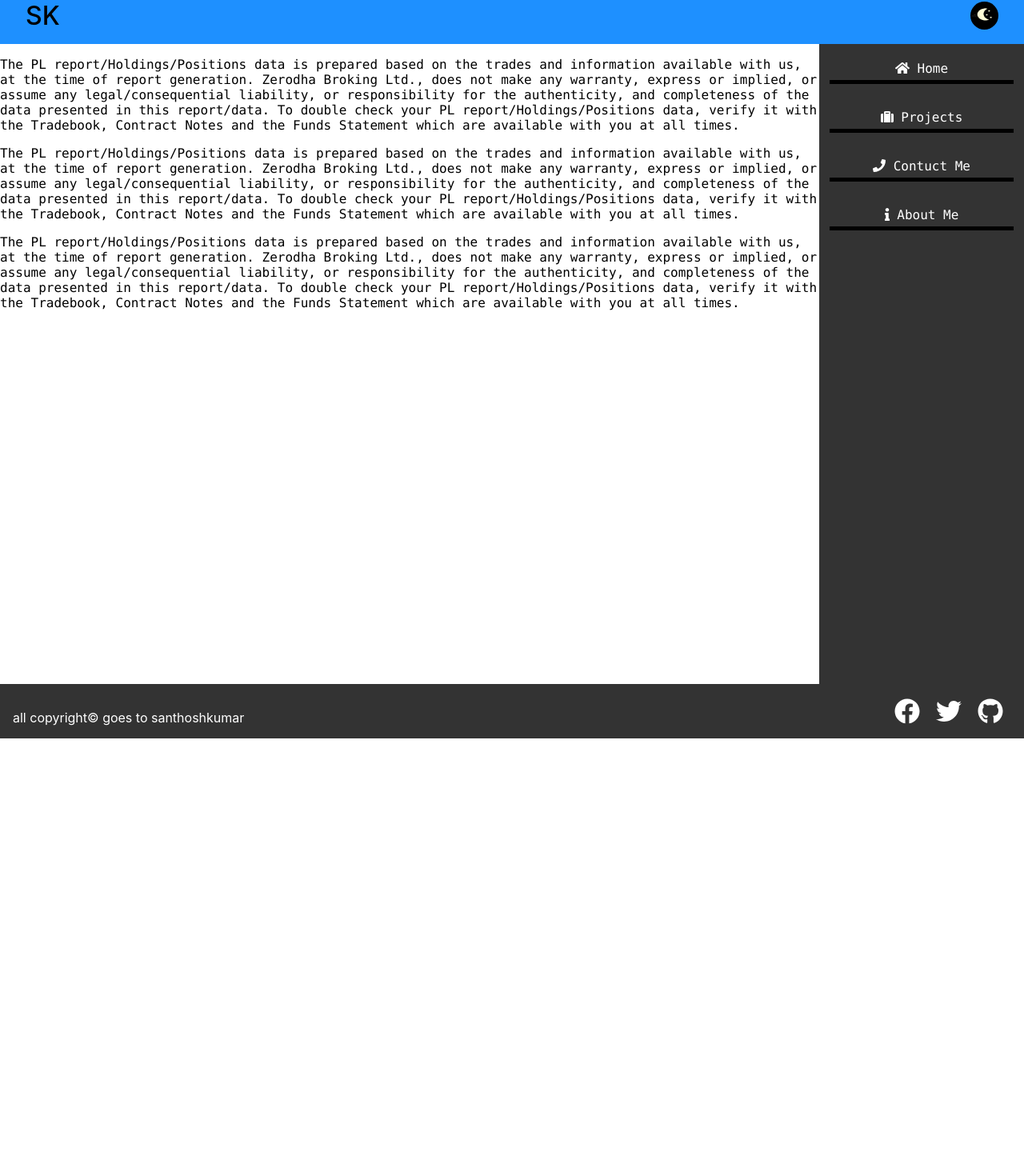
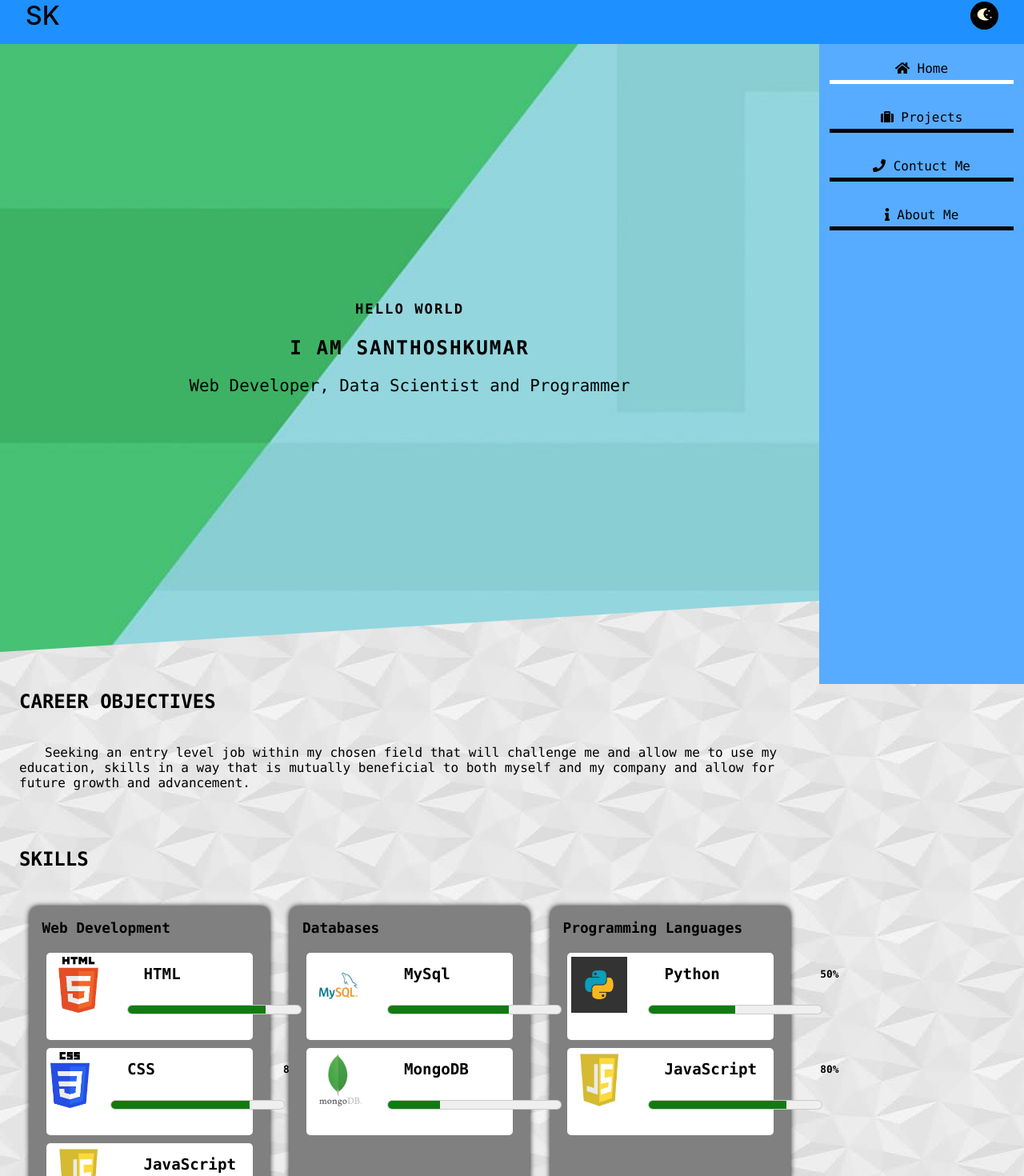
Before and after one commit to SanthoshKumar9028/my-portfolio, a Next.js app: page / in a window 1280 px wide. Shown: the part 16-1486 px from the top of the page at 80% size. Before the commit the page ends 939 px from the top, so only its background shows below. Built offline with nearby package versions, Linux system fonts and the light colour scheme.

Commit message:
implimented SkillSet in index file

```diff
--- a/components/Footer/Footer.module.scss
+++ b/components/Footer/Footer.module.scss
@@ -8,6 +8,9 @@
   @media screen and (min-width: 600px) {
     flex-direction: row;
     justify-content: space-between;
+  }
+  p {
+    margin: auto 0;
   }
 }
 .icons {
--- a/components/SideNav/SideNav.module.scss
+++ b/components/SideNav/SideNav.module.scss
@@ -6,8 +6,15 @@
   left: 0;
   right: 0;
   bottom: 0;
-  background-color: #333333;
-  transition: left 300ms;
+  transition: left 300ms, background-color 200ms;
+  z-index: 1;
+
+  &--light {
+    background-color: #57acff;
+  }
+  &--dark {
+    background-color: #333;
+  }
 }
 .side-bar__nav {
   display: flex;
@@ -19,7 +26,6 @@
     text-align: center;
     li {
       margin: 1rem 0 2rem;
-      color: white;
     }
     a {
       display: block;
@@ -30,12 +36,15 @@
         box-shadow: 0 5px white;
       }
     }
+    .active {
+      box-shadow: 0 5px white;
+    }
   }
 }
 
 .side-bar__toggle-but {
   position: fixed;
-  z-index: 1;
+  z-index: 2;
   bottom: 2rem;
   right: 2rem;
   width: 40px;
@@ -67,6 +76,17 @@
   @include clear-fix;
 }
 
+.wraper__right {
+  transition: background-color 200ms;
+  &--light {
+    background-color: #57acff;
+  }
+  &--dark {
+    color: white;
+    background-color: #333;
+  }
+}
+
 @media screen and (min-width: 650px) {
   .wraper__right {
     float: right;
@@ -75,7 +95,6 @@
     top: 0;
     bottom: 0;
     height: 100vh;
-    background-color: #333333;
   }
   .wraper__left {
     float: right;
--- a/components/SideNav/index.js
+++ b/components/SideNav/index.js
@@ -1,4 +1,4 @@
-import { useState } from "react";
+import { useState, useContext } from "react";
 import Link from "next/link";
 import {
   faHome,
@@ -10,12 +10,30 @@
 import { FontAwesomeIcon } from "@fortawesome/react-fontawesome";
 
 import styles from "./SideNav.module.scss";
+import cs from "../../lib/ClassSelector";
+import { ThemeContext } from "../../lib/Contexts";
 
-export default function SideNav() {
+const links = {
+  Home: "",
+  Projects: "",
+  "Contuct Me": "",
+  "About Me": "",
+};
+
+export default function SideNav({ active }) {
   const [isOpen, setIsOpen] = useState(false);
+  const { theme } = useContext(ThemeContext);
+
+  let assideClass = cs({
+    "side-bar--dark": theme == "dark-theme",
+    "side-bar--light": theme == "light-theme",
+  });
+
   const toggleIsOpen = () => {
     setIsOpen(!isOpen);
   };
+
+  const addActiveClass = { ...links, [active]: "active" };
 
   return (
     <>
@@ -28,34 +46,34 @@
       </div>
       <aside
         style={{ left: isOpen ? 0 : "100%" }}
-        className={styles["side-bar"]}
+        className={`${styles["side-bar"]} ${styles[assideClass]}`}
       >
         <nav className={styles["side-bar__nav"]}>
           <ul>
             <li>
               <Link href="#">
-                <a>
+                <a className={styles[addActiveClass["Home"]]}>
                   <FontAwesomeIcon icon={faHome} /> Home
                 </a>
               </Link>
             </li>
             <li>
               <Link href="#">
-                <a>
+                <a className={styles[addActiveClass["Projects"]]}>
                   <FontAwesomeIcon icon={faSuitcase} /> Projects
                 </a>
               </Link>
             </li>
             <li>
               <Link href="#">
-                <a>
+                <a className={styles[addActiveClass["Contuct Me"]]}>
                   <FontAwesomeIcon icon={faPhone} /> Contuct Me
                 </a>
               </Link>
             </li>
             <li>
               <Link href="#">
-                <a>
+                <a className={styles[addActiveClass["About ME"]]}>
                   <FontAwesomeIcon icon={faInfo} /> About Me
                 </a>
               </Link>
@@ -67,11 +85,21 @@
   );
 }
 
-export function SideNavWraper({ children }) {
+export function SideNavWraper(props) {
+  const { theme } = useContext(ThemeContext);
+
+  let rightWraperClass = cs({
+    "wraper__right--dark": theme == "dark-theme",
+    "wraper__right--light": theme == "light-theme",
+  });
+
+  const { children, ...rest } = props;
   return (
     <section className={styles.wraper}>
-      <section className={styles.wraper__right}>
-        <SideNav />
+      <section
+        className={`${styles.wraper__right} ${styles[rightWraperClass]}`}
+      >
+        <SideNav {...rest} />
       </section>
       <section className={styles.wraper__left}>{children}</section>
     </section>
--- a/pages/_app.js
+++ b/pages/_app.js
@@ -8,7 +8,6 @@
 
   useEffect(() => {
     let localTheme = localStorage.getItem("theme-style");
-    console.log(localTheme);
     if (localTheme == undefined) {
       localStorage.setItem("theme-style", "light-theme");
       localTheme = "light-theme";
--- a/pages/index.js
+++ b/pages/index.js
@@ -1,20 +1,72 @@
+import { useContext } from "react";
 import Head from "next/head";
 
+import cs from "../lib/ClassSelector";
+import { ThemeContext } from "../lib/Contexts";
 import styles from "../styles/Home.module.scss";
 import Layout from "../components/Layout.js";
-import SideNav, { SideNavWraper } from "../components/SideNav";
+import { SideNavWraper } from "../components/SideNav";
+import SkillSet from "../components/SkillSet";
+
+const WebSkills = [
+  { imgSrc: "/images/html.png", title: "HTML", value: "80" },
+  { imgSrc: "/images/css.png", title: "CSS", value: "80" },
+  { imgSrc: "/images/js.jpg", title: "JavaScript", value: "80" },
+  { imgSrc: "/images/reactjs.png", title: "ReactJS", value: "70" },
+];
+const DatabaseSkills = [
+  { imgSrc: "/images/mysql.jpg", title: "MySql", value: "70" },
+  { imgSrc: "/images/mongodb.png", title: "MongoDB", value: "30" },
+];
+
+const LanguagesSkills = [
+  { imgSrc: "/images/python.png", title: "Python", value: "50" },
+  { imgSrc: "/images/js.jpg", title: "JavaScript", value: "80" },
+];
 
 export default function Home() {
+  const { theme } = useContext(ThemeContext);
+
+  let containerClass = cs({
+    "container--dark": theme == "dark-theme",
+    "container--light": theme == "light-theme",
+  });
+
   return (
     <Layout header footer>
-      <div className={styles.container}>
+      <div className={`${styles.container} ${styles[containerClass]}`}>
         <Head>
           <title>Home</title>
           <link rel="icon" href="/favicon.ico" />
         </Head>
-        <SideNavWraper>
+        <SideNavWraper active="Home">
           <main className={styles.main}>
-            <p>
+            <div className={styles.hero}>
+              <h5>HELLO WORLD</h5>
+              <h1>I AM SANTHOSHKUMAR</h1>
+              <p>Web Developer, Data Scientist and Programmer</p>
+            </div>
+            <div>
+              <h1 className={styles.heading}>CAREER OBJECTIVES</h1>
+              <p className={styles.para}>
+                Seeking an entry level job within my chosen field that will
+                challenge me and allow me to use my education, skills in a way
+                that is mutually beneficial to both myself and my company and
+                allow for future growth and advancement.
+              </p>
+            </div>
+
+            <h1 className={styles.heading}>SKILLS</h1>
+
+            <div className={styles.skillsets}>
+              <SkillSet title="Web Development" skills={WebSkills} />
+              <SkillSet title="Databases" skills={DatabaseSkills} />
+              <SkillSet
+                title="Programming Languages"
+                skills={LanguagesSkills}
+              />
+            </div>
+            {/* <p>
               The PL report/Holdings/Positions data is prepared based on the
               trades and information available with us, at the time of report
               generation. Zerodha Broking Ltd., does not make any warranty,
@@ -46,7 +98,7 @@
               report/Holdings/Positions data, verify it with the Tradebook,
               Contract Notes and the Funds Statement which are available with
               you at all times.
-            </p>
+            </p> */}
           </main>
         </SideNavWraper>
       </div>
--- a/styles/Home.module.scss
+++ b/styles/Home.module.scss
@@ -1,10 +1,69 @@
 .container {
   font-family: Menlo, Monaco, Lucida Console, Liberation Mono, DejaVu Sans Mono,
     Bitstream Vera Sans Mono, Courier New, monospace;
+  &--light {
+    background-image: url("/public/images/container-bg.jpg");
+  }
+  &--dark {
+    background-color: #666;
+  }
 }
 
-.main {
+.hero {
+  padding: 10px;
+  min-height: 95vh;
+  display: flex;
+  flex-direction: column;
+  justify-content: center;
+  text-align: center;
+  background-image: url("/images/hero-bg.jpg");
+  background-repeat: no-repeat;
+  background-size: cover;
+  clip-path: polygon(0 0, 100% 0, 100% calc(100% - 5vw), 0 100%);
+  h5 {
+    margin: 0;
+  }
+  h5,
+  h1 {
+    letter-spacing: 2px;
+  }
+
+  &--light {
+    background-blend-mode: lighten;
+  }
+
+  &--dark {
+    background-color: #444;
+  }
+
+  @media screen and (min-width: 600px) {
+    font-size: 1.3em;
+  }
 }
 
-@media (max-width: 600px) {
+.skillsets {
+  display: flex;
+  flex-wrap: wrap;
+  justify-content: space-evenly;
+  padding: 1rem;
 }
+
+.heading {
+  padding: 1.5rem;
+  font-size: 1.5em;
+  text-align: center;
+}
+.para {
+  padding: 0 1.5rem 1.5rem;
+  text-indent: 2rem;
+  text-align: justify;
+}
+
+@media (min-width: 600px) {
+  .heading {
+    text-align: left;
+  }
+  .para {
+    text-align: left;
+  }
+}
```
